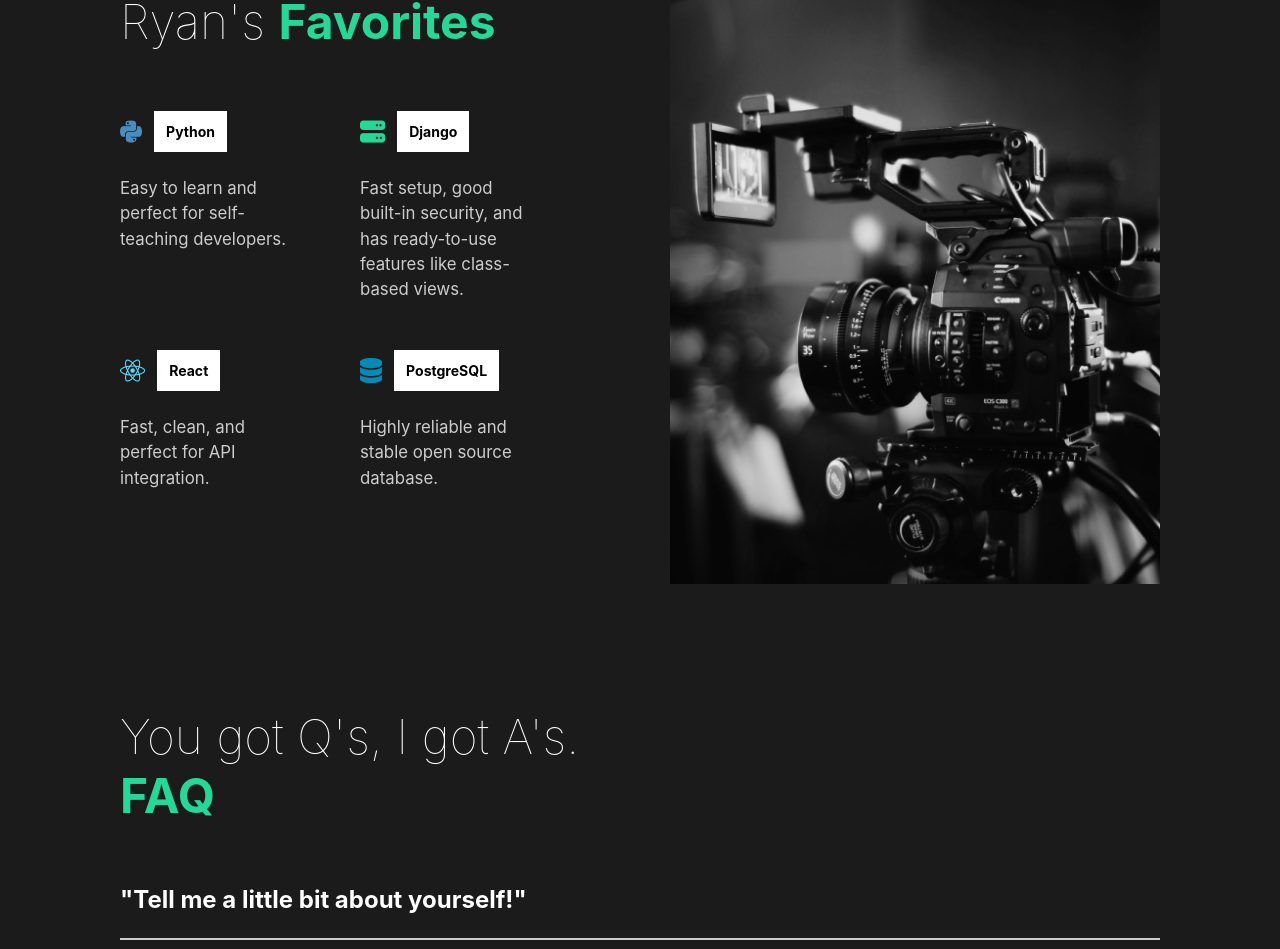
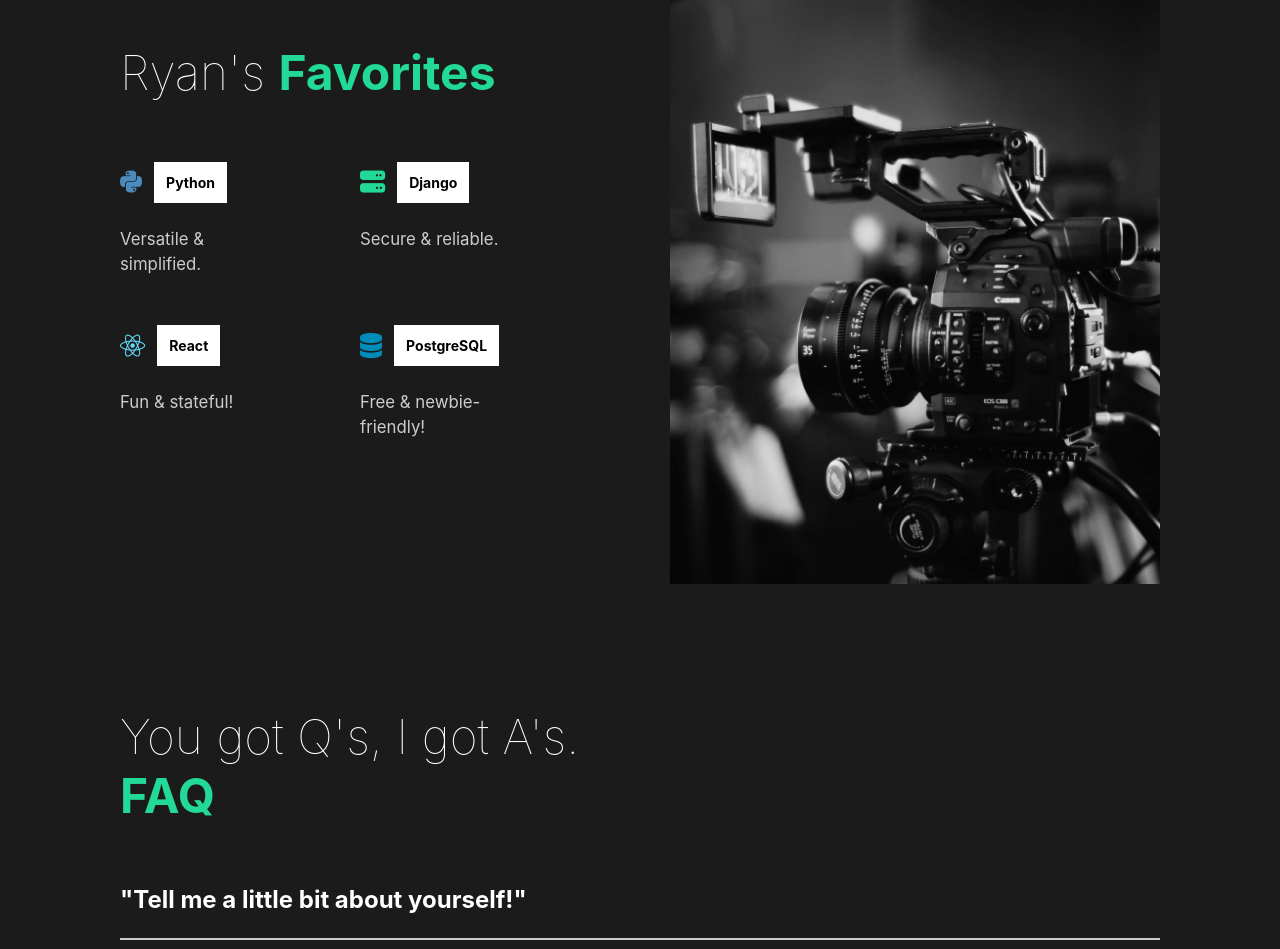
Before and after one commit to Simonm17/portfolio, a React (Create React App) app: page /#/ in a window 1280 px wide. Shown: the part 1043-1992 px from the top of the page. Built offline with nearby package versions, Linux system fonts and the light colour scheme.

Commit message:
edited description in About section

```diff
--- a/src/components/FaqSection.js
+++ b/src/components/FaqSection.js
@@ -17,16 +17,16 @@ const FaqSection = () => {
                 <Toggle title='"Tell me a little bit about yourself!"'>
                     <div className="answer">
                         <p>
-                            I am an aspiring professional software developer with a background in political science and civil law.
-                            I mostly program in Python to make websites, but I also enjoy building code in JavaScript.
-                            In my spare time outside of learning software development, I love playing MMO's and FPS, hiking outdoors, and spending time with my beloved yorkie.
+                            I am a Django-focused web developer with a background in political science and civil law.
+                            I mostly code with Python, but I also enjoy programming with JavaScript.
+                            In my spare time outside of learning software, I love playing MMO's and FPS, hiking outdoors, and spending time with my beloved yorkie.
                         </p>
                     </div>
                 </Toggle>
                 <Toggle title='"What kind of websites do you make?"'>
                     <div className="answer">
                         <p>
-                            My current focus of web development is around creating task management-based software that assists with bookkeeping, scheduling, and to-do lists.
+                            My current focus of web development is around creating task management-based software that assists with bookkeeping, scheduling, and task lists.
                             You can check out my projects <Link to="/projects">here</Link>.
                         </p>
                     </div>
--- a/src/components/ServicesSection.js
+++ b/src/components/ServicesSection.js
@@ -21,32 +21,28 @@ const ServicesSection = () => {
                             <i class="fab fa-python"></i>
                             <h3>Python</h3>
                         </div>
-                        <p>
-                            Easy to learn and perfect for self-teaching developers.
-                        </p>
+                        <p>Versatile & simplified.</p>
                     </Card>
                     <Card>
                         <div className="icon">
                             <i class="fas fa-server"></i>
                             <h3>Django</h3>
                         </div>
-                        <p>
-                            Fast setup, good built-in security, and has ready-to-use features like class-based views.
-                        </p>
+                        <p>Secure & reliable.</p>
                     </Card>
                     <Card>
                         <div className="icon">
                             <i class="fab fa-react"></i>
                             <h3>React</h3>
                         </div>
-                        <p>Fast, clean, and perfect for API integration.</p>
+                        <p>Fun & stateful!</p>
                     </Card>
                     <Card>
                         <div className="icon">
                             <i class="fas fa-database"></i>
                             <h3>PostgreSQL</h3>
                         </div>
-                        <p>Highly reliable and stable open source database.</p>
+                        <p>Free & newbie-friendly!</p>
                     </Card>
                 </Cards>
             </Description>
```
